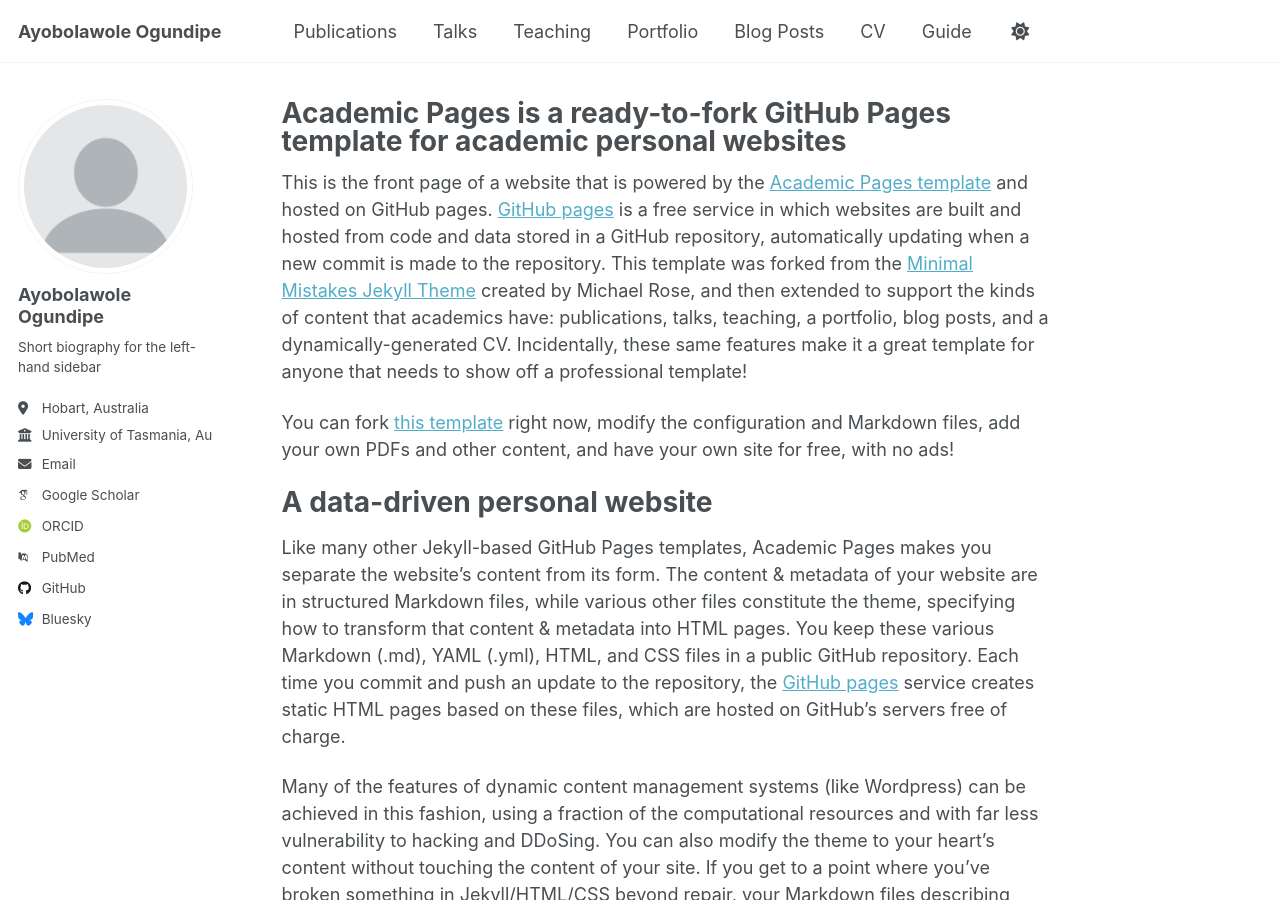
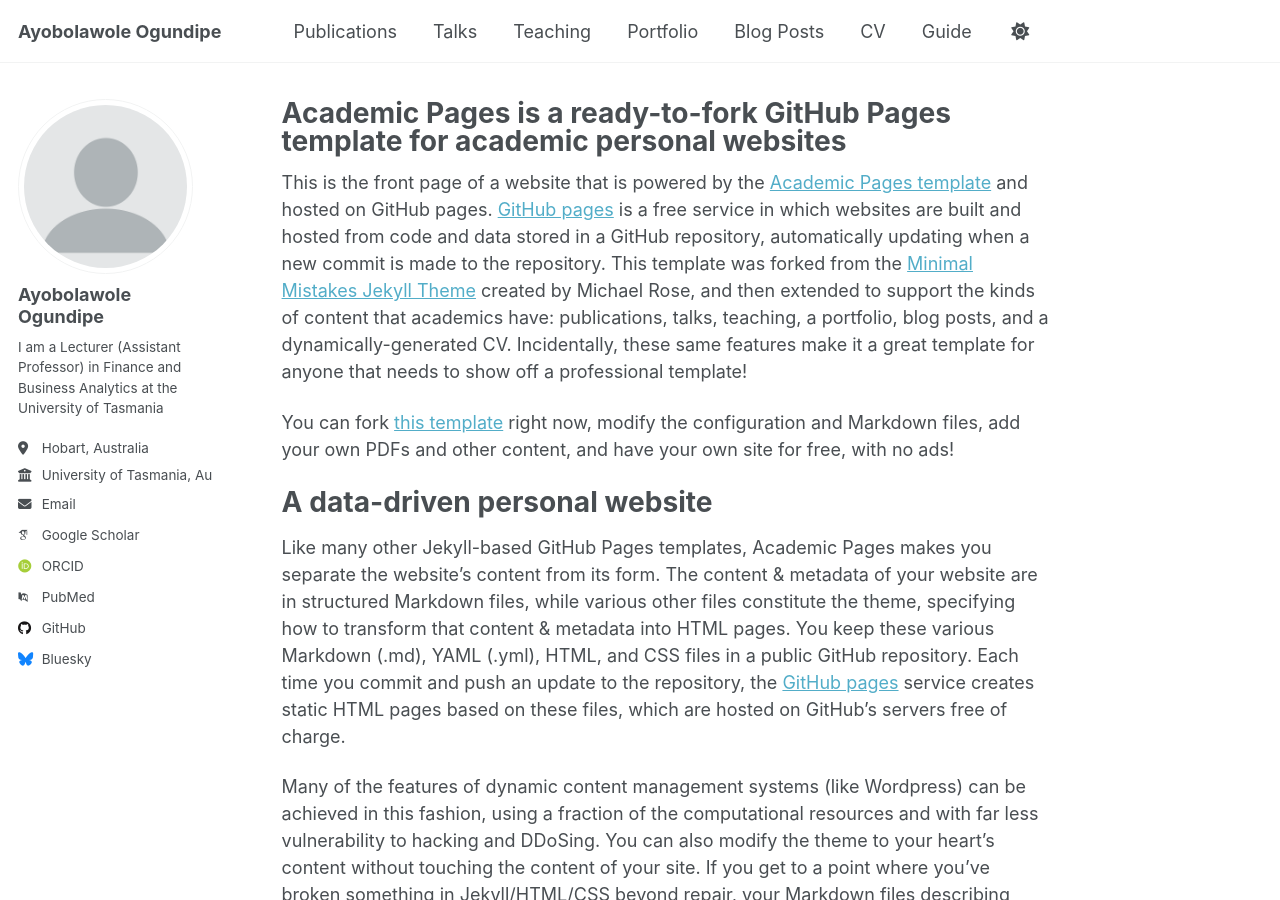
Before and after one commit to ayobolawole/ayobolawole.github.io, a Jekyll site: the page built from _pages/about.md, in a window 1280 px wide and 900 px high. Built offline with Jekyll 4.4.1, drawn with Linux system fonts in a browser that asks for light colours; some web fonts are replaced; a script that is not in the unit is left out.

Commit message:
Update _config.yml

```diff
--- a/_config.yml
+++ b/_config.yml
@@ -26,7 +26,7 @@ author:
   avatar           : "profile.png"
   name             : "Ayobolawole Ogundipe"
   pronouns         : # example: "she/her"
-  bio              : "Short biography for the left-hand sidebar"
+  bio              : "I am a Lecturer (Assistant Professor) in Finance and Business Analytics at the University of Tasmania"
   location         : "Hobart, Australia"
   employer         : "University of Tasmania, Australia"
   uri              : # URL
```
